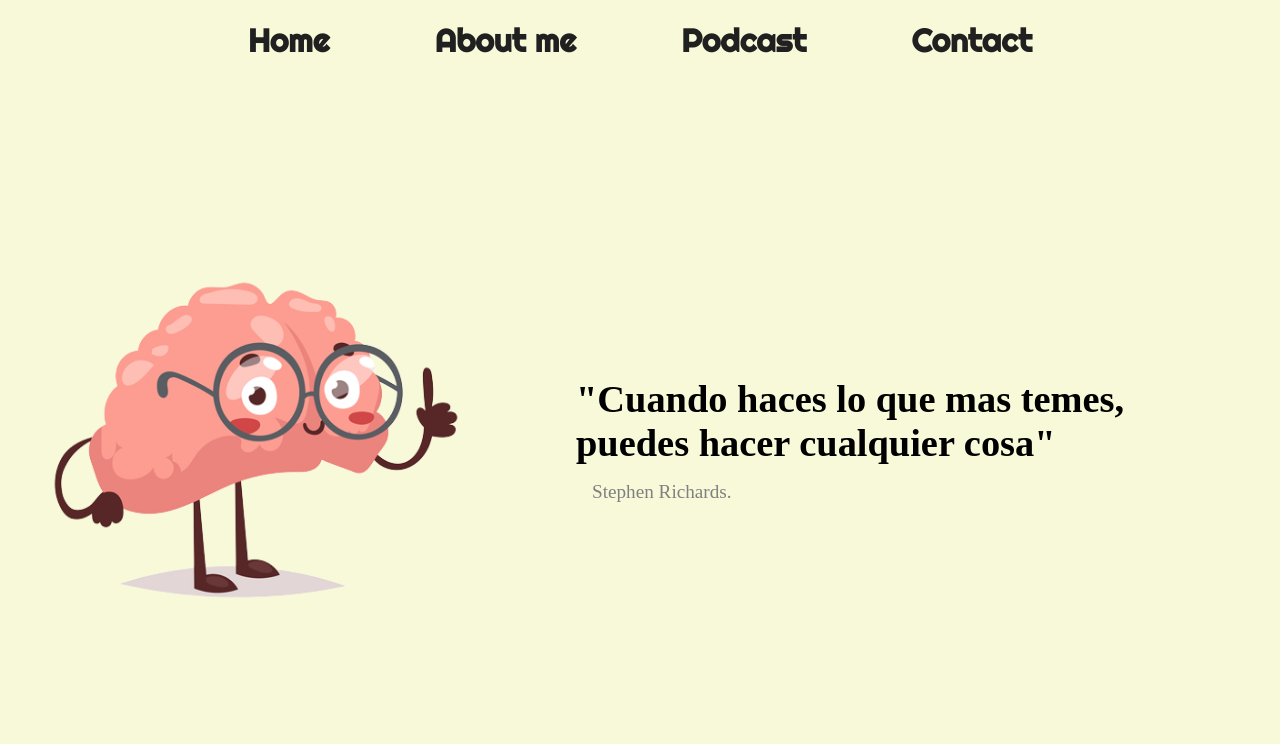
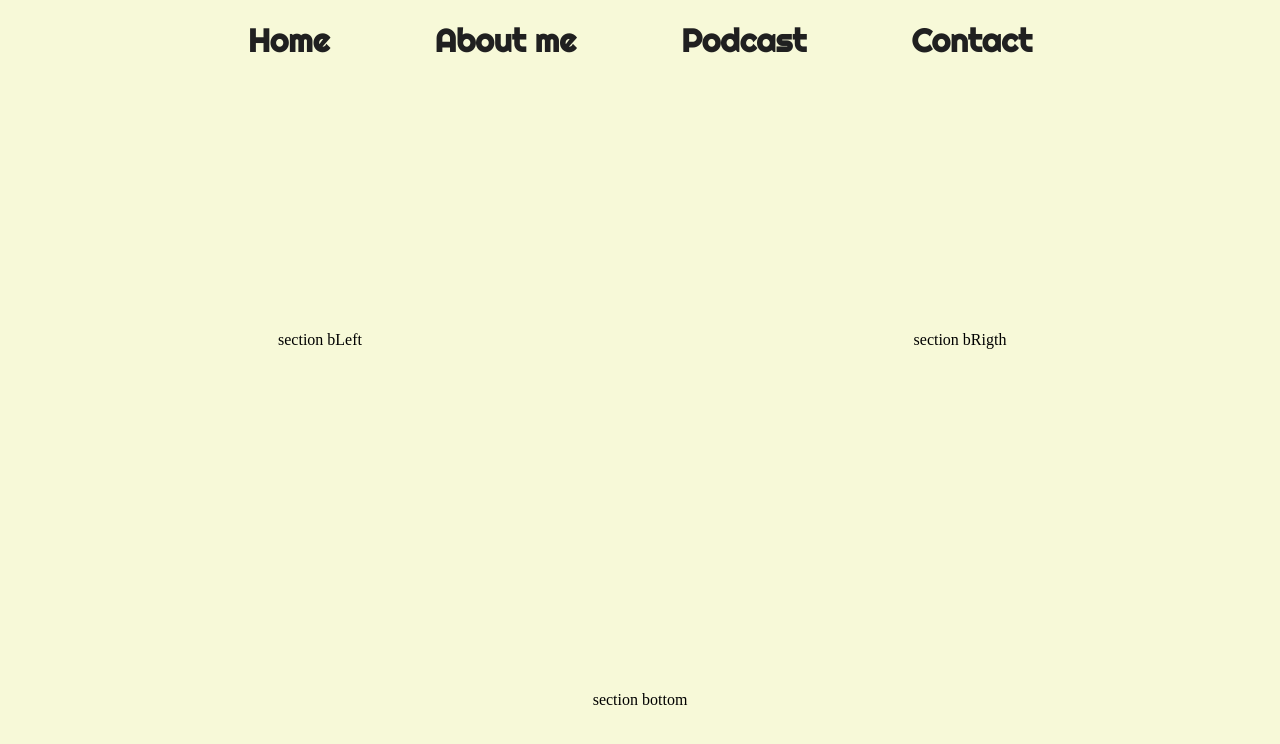
Before and after one commit to ArchCris/lic-bian-web, a Next.js app: page / in a window 1280 px wide. Shown: the top 744 px of the page. Built offline with nearby package versions, Linux system fonts and the light colour scheme.

Commit message:
animations and spinner

```diff
--- a/package.json
+++ b/package.json
@@ -17,6 +17,7 @@
     "nodemailer": "^6.9.1",
     "react": "18.2.0",
     "react-dom": "18.2.0",
+    "react-spinners": "^0.13.8",
     "yup": "^1.1.1"
   }
 }
--- a/pages/index.js
+++ b/pages/index.js
@@ -15,7 +15,7 @@ export default function Home() {
         <title>Home</title>
         <meta name="description" content="Generated by create next app" />
         <meta name="viewport" content="width=device-width, initial-scale=1" />
-        <link rel="icon" href="/favicon.ico" />
+        <link rel="icon" href="/bianIcon.png" />
       </Head>
       <m.main
         initial={{y:'100%'}}
@@ -24,7 +24,23 @@ export default function Home() {
         exit={{opacity:0}}
         className={styles.home__conteiner}
       >
-        <div className={styles.home__sectionA}>
+        <div className={styles.home__sectionTop}>
+          <div className={styles.home__sectionTop_A}>
+          section bLeft
+          </div>
+          <div className={styles.home__sectionTop_B}>
+          section bRigth
+          </div>
+        </div>
+        <div className={styles.home__sectionBottom}>
+          section bottom
+        </div>
+      </m.main>
+    </>
+  )
+}
+/*
+<div className={styles.home__sectionA}>
           <div className={styles.home__imageConteiner}>
           <Image alt='brain logo with words' className={styles.home__image} src={heroImg} fill  />
           </div>
@@ -33,8 +49,9 @@ export default function Home() {
           <h3 className={styles.home__phrase}>&quot;Cuando haces lo que mas temes, puedes hacer cualquier cosa&quot;</h3>
           <p className={styles.home__phrase_author}>Stephen Richards.</p>
         </div>
-      </m.main>
 
-    </>
-  )
-}
+
+
+
+
+*/
--- a/styles/Home.module.css
+++ b/styles/Home.module.css
@@ -8,7 +8,54 @@
   background-color: var(--first-color);
   box-shadow: 0 0 50px lightgray;
   display: flex;
+  flex-direction: column;
 }
+.home__sectionTop{
+  height: 75%;
+  width: 100%;
+  display: flex;
+  justify-content: center;
+  align-items: center;
+  padding-top: 10vh;
+}
+.home__sectionTop_A{
+  height: 100%;
+  width: 50%;
+  display: flex;
+  justify-content: center;
+  align-items: center;
+}
+.home__sectionTop_B{
+  height: 100%;
+  width: 50%;
+  display: flex;
+  justify-content: center;
+  align-items: center;
+}
+.home__sectionBottom{
+  height: 25%;
+  width: 100%;
+  display: flex;
+  justify-content: center;
+  align-items: center;
+}
+
+
+
+
+
+
+
+
+
+
+
+
+
+
+
+
+/*
 .home__sectionA{
   height: 100%;
   width: 40%;
@@ -47,7 +94,7 @@
 }
 
 @media only screen and (max-width: 768px) {
-  /* For mobile phones: */
+  /For mobile phones:
   .home__conteiner{
     flex-direction: column;
   }
@@ -71,3 +118,5 @@
     height: 70%;
   }
 }
+
+*/
--- a/styles/Navbar.module.css
+++ b/styles/Navbar.module.css
@@ -15,7 +15,7 @@
     padding: 0 15rem;
     justify-content: space-between;
     align-items: center;
-    font-family: 'Righteous', cursive;
+    font-family: var(--main-typography);
     font-size: 2rem;
     font-weight: 700;
     text-decoration: none;
--- a/styles/globals.css
+++ b/styles/globals.css
@@ -16,6 +16,8 @@
   --fourth-color:#FAC8D4;
 
   --pattern:rgb(230, 230, 230);
+
+  --main-typography:'Righteous', cursive;
 }
 .conteiner{
   position: relative;
```
Also changed, not shown: components/ContactForm.js (+20 -6 lines), pages/About.js (+9 -0 lines), pages/Contact.js (+7 -3 lines), pages/Podcast.js (+9 -0 lines), styles/ContactForm.module.css (+18 -5 lines), public/bianIcon.png (added), 1 other file (tests, documents, lock files or other folders).
